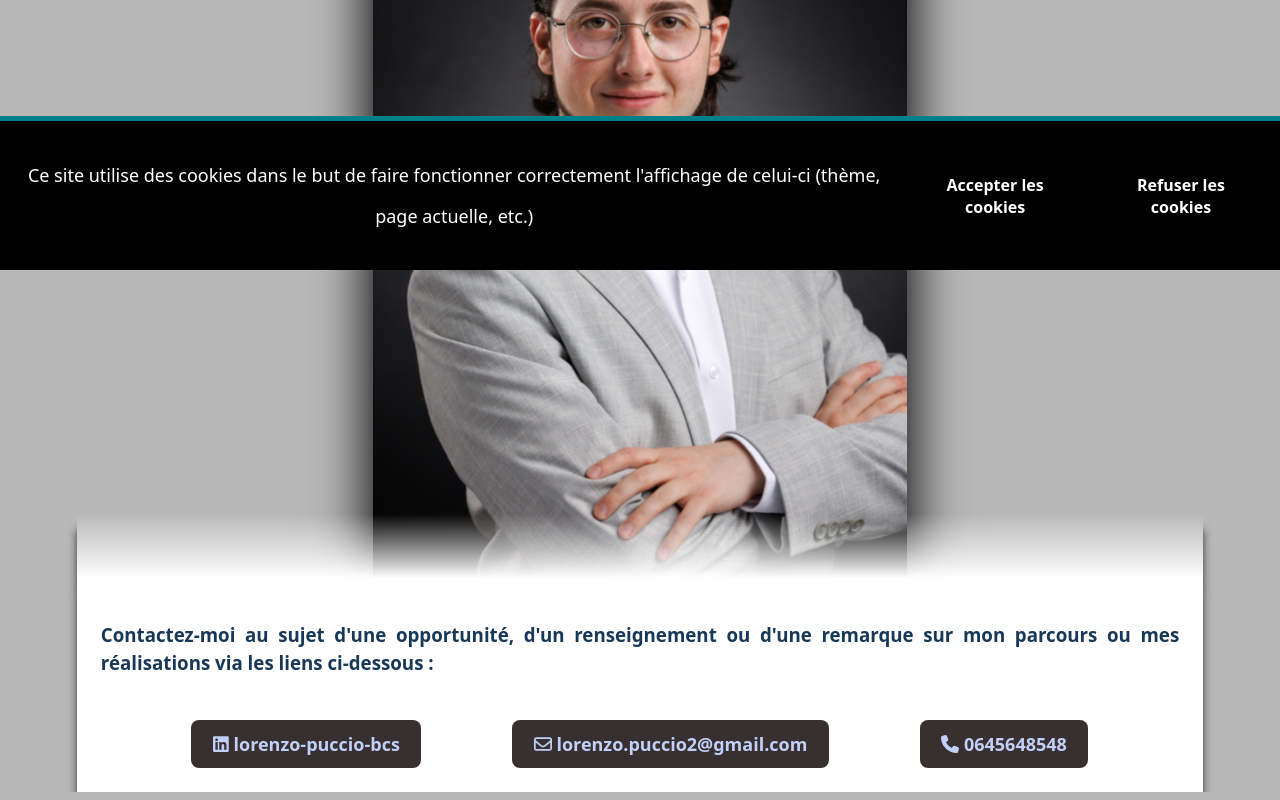
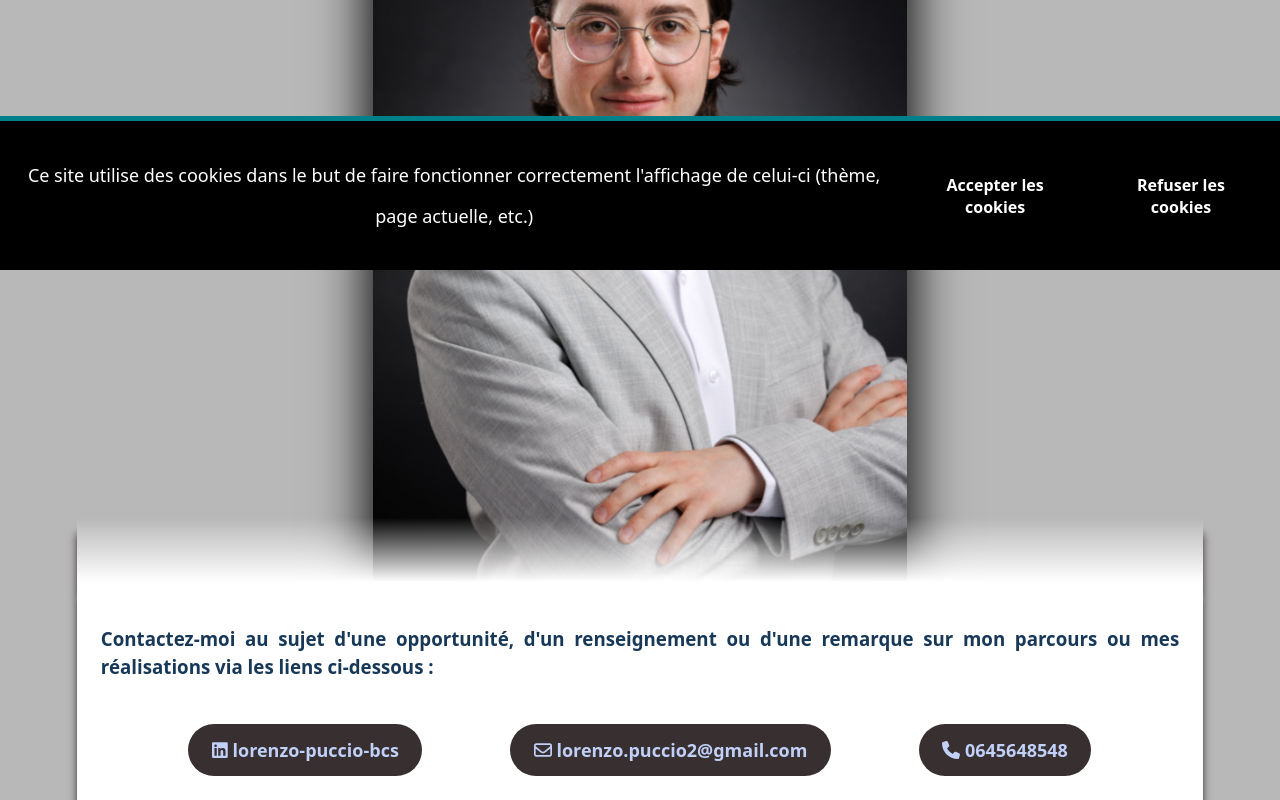
Before and after one commit to StOil-L/lorenzo-portfolio, a React (Vite) app: page /lorenzo-portfolio/contact in a window 1280 px wide. Shown: the part 530-1330 px from the top of the page. Built offline with nearby package versions, Linux system fonts and the light colour scheme.

Commit message:
Rounder edges on links and buttons across the website

```diff
--- a/src/stylesheets/ContactButton.css
+++ b/src/stylesheets/ContactButton.css
@@ -1,7 +1,8 @@
 .contacts a {
     margin-top: 1.5rem;
     display: inline-block;
-    border-radius: 8px;
+    border-radius: 2.2rem;
+    border: 2px solid transparent;
     padding: 0.6em 1.2em;
     color: light-dark(var(--dark-text-color), var(--light-text-color));
     background-color: light-dark(var(--dark-background-color), var(--light-background-color));
--- a/src/stylesheets/MainLayout.css
+++ b/src/stylesheets/MainLayout.css
@@ -54,6 +54,9 @@ nav a {
     color: white;
     display: inline-block;
     padding: 0.6rem 1.2rem;
+    border-radius: 2.2rem;
+    border: 2px solid transparent;
+    transition: border-color 0.25s, box-shadow 0.25s;
 }
 
 nav a:hover {
@@ -121,7 +124,6 @@ h1 {
 }
 
 .selected {
-    border-radius: 2.2rem;
     color: var(--nav-color);
     background-color: white;
 }
```
